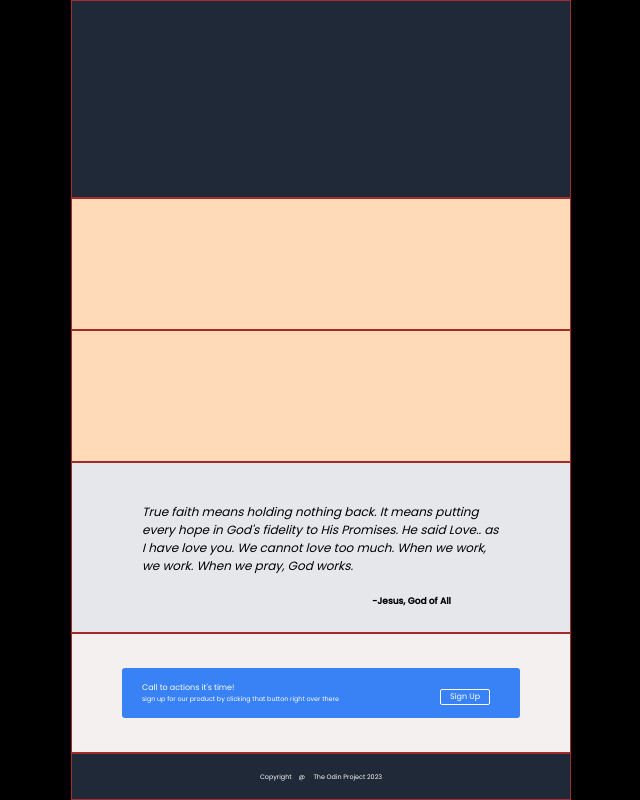
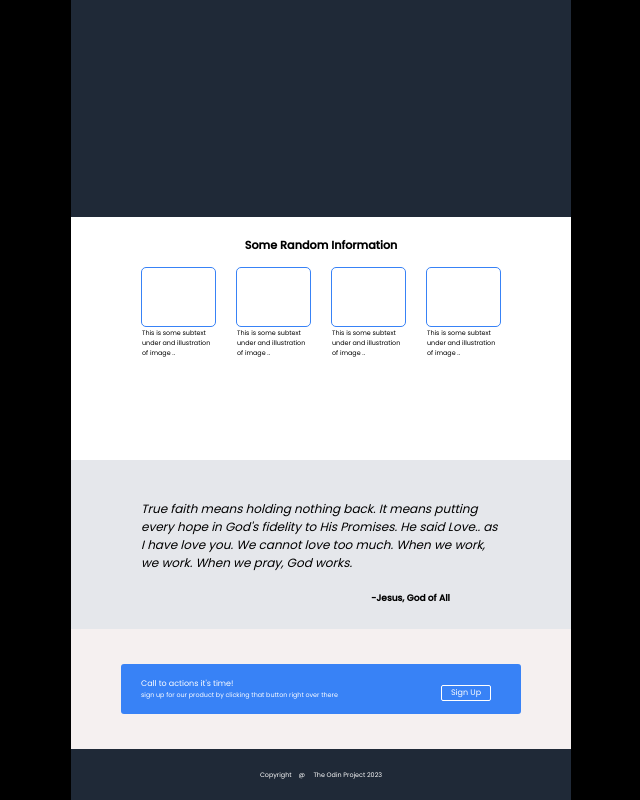
Before and after one commit to Terfa-web/OdinLandingPage, a plain HTML site: page index.html in a window 1280 px wide. Shown: the whole page, without its empty margins (319-959 px from the left). Drawn offline with Linux system fonts and the light colour scheme.

Commit message:
A commit message
I added more styles

```diff
--- a/index.html
+++ b/index.html
@@ -14,11 +14,25 @@
       </div>
     </div>
 
-    <div class="child">
-
+    <div class="child info">
+      <p>Some Random Information</p>
     </div>
 
     <div class="child boxes">
+
+        <div class="bx">
+          <div class="bee"></div><div class="page"><p>This is some subtext under and illustration of image .. </p></div>
+        </div>
+        <div class="bx">
+          <div class=bee></div><div class="page"><p>This is some subtext under and illustration of image ..</p></div>
+        </div>
+        <div class="bx">
+          <div class="bee"></div><div class="page"><p>This is some subtext under and illustration of image .. </p></div>
+        </div>
+        <div class="bx">
+          <div class="bee"></div><div class="page"><p>This is some subtext under and illustration of image .. </p></div>
+        </div>
+
 
     </div>
 
--- a/style.css
+++ b/style.css
@@ -24,16 +24,26 @@
   position: absolute;
   top: 50%;
   left: 50%;
-  transform: translate(-50%, -50%)
+  transform: translate(-50%, -50%);
+  border-style: none;
 
  }
 
  .container .child {
   background: peachpuff;
-  border: 1px solid brown;
+  border: none;
   height: 200px;
 
  }
+
+
+ .child.info {
+  display: flex;
+  justify-content: center;
+  height: 30px;
+  background: white;
+  padding: 20px;
+}
 
  .container .head.child {
   background: #1F2937;
@@ -99,6 +109,7 @@
   display: flex;
   align-items: center;
   background: #E5E7EB;
+  border-style: none;
  }
 
 .inspire-jesus {
@@ -126,5 +137,60 @@ div .jesus p {
   font-size: 9px;
   font-weight: 700;
 
+}
+
+
+  .child.info p {
+    font-weight:800;
+    font-size: 0.7rem;
+  }
+
+
+
+.child.boxes {
+  height: 280px;
+  padding-right: 60px;
+  padding-left: 60px;
+  background: white;
+  border-style: none;
+  display: flex;
 
 }
+
+ .bx {
+  height: 60px;
+  width: 50px;
+  border-radius: 5px;
+  background: white;
+  border: 1px solid #3882F6;
+  flex: 1;
+  align-content: space-between;
+  margin: 10px;
+  display: flex;
+  justify-content: center;
+  margin-bottom: 50px;
+
+}
+
+.bx p {
+  align-self: flex-end;
+  color: white;
+  margin-top: 50px;
+}
+
+.bx .bee {
+  align-self: flex-start;
+  margin-bottom: 30px;
+}
+
+.page { margin-top: 10px;
+  flex-wrap: wrap;
+  margin-bottom: 20px;
+}
+
+.page p {
+
+      height: 100px;
+      color: black;
+      font-size: 0.4rem;
+}
```
